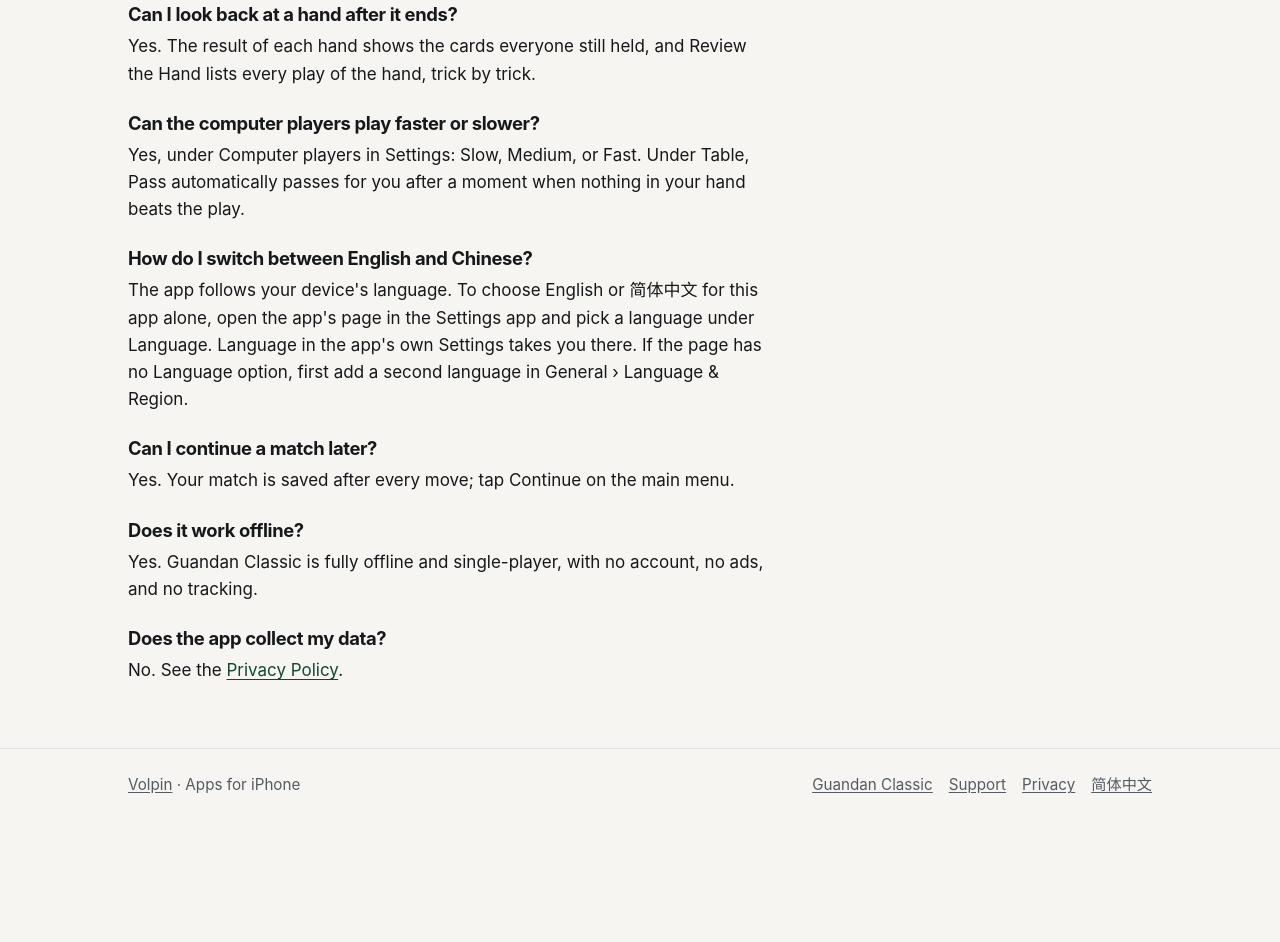
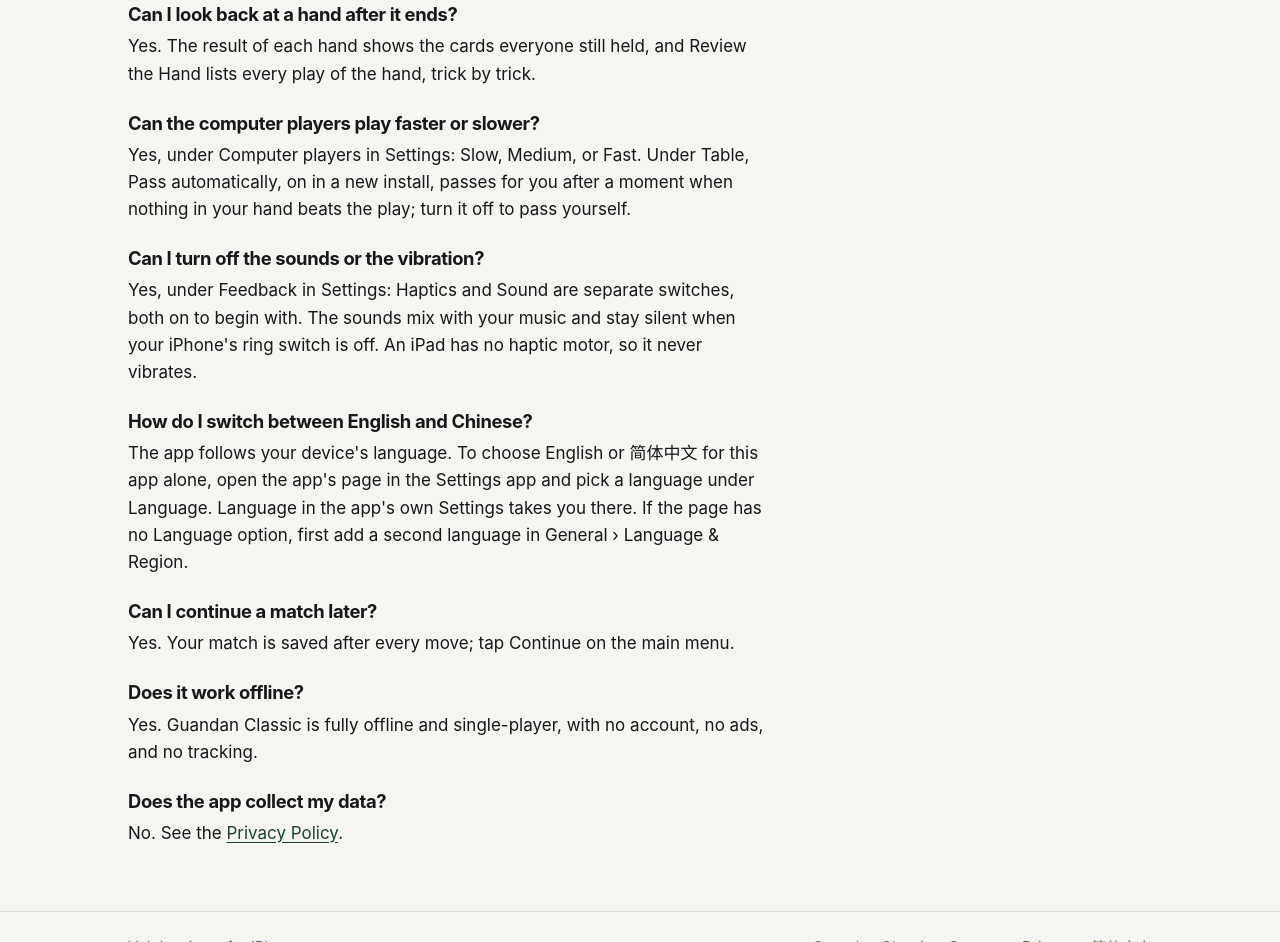
Before and after one commit to daniel-volpin/daniel-volpin.github.io, a plain HTML site: page guandan/support/index.html in a window 1280 px wide. Shown: the part 1829-2771 px from the top of the page. Before the commit the page ends 2691 px from the top, so only its background shows below. Drawn offline with Linux system fonts and the light colour scheme.

Commit message:
guandan: answer the sound and haptics questions on the support pages (#9)

```diff
--- a/guandan/support/index.html
+++ b/guandan/support/index.html
@@ -76,7 +76,10 @@
       <p>Yes. The result of each hand shows the cards everyone still held, and Review the Hand lists every play of the hand, trick by trick.</p>
 
       <h3>Can the computer players play faster or slower?</h3>
-      <p>Yes, under Computer players in Settings: Slow, Medium, or Fast. Under Table, Pass automatically passes for you after a moment when nothing in your hand beats the play.</p>
+      <p>Yes, under Computer players in Settings: Slow, Medium, or Fast. Under Table, Pass automatically, on in a new install, passes for you after a moment when nothing in your hand beats the play; turn it off to pass yourself.</p>
+
+      <h3>Can I turn off the sounds or the vibration?</h3>
+      <p>Yes, under Feedback in Settings: Haptics and Sound are separate switches, both on to begin with. The sounds mix with your music and stay silent when your iPhone's ring switch is off. An iPad has no haptic motor, so it never vibrates.</p>
 
       <h3>How do I switch between English and Chinese?</h3>
       <p>The app follows your device's language. To choose English or <span lang="zh-Hans">简体中文</span> for this app alone, open the app's page in the Settings app and pick a language under Language. Language in the app's own Settings takes you there. If the page has no Language option, first add a second language in General › Language &amp; Region.</p>
```
Also changed, not shown: guandan/zh/support/index.html (+4 -1 lines).
